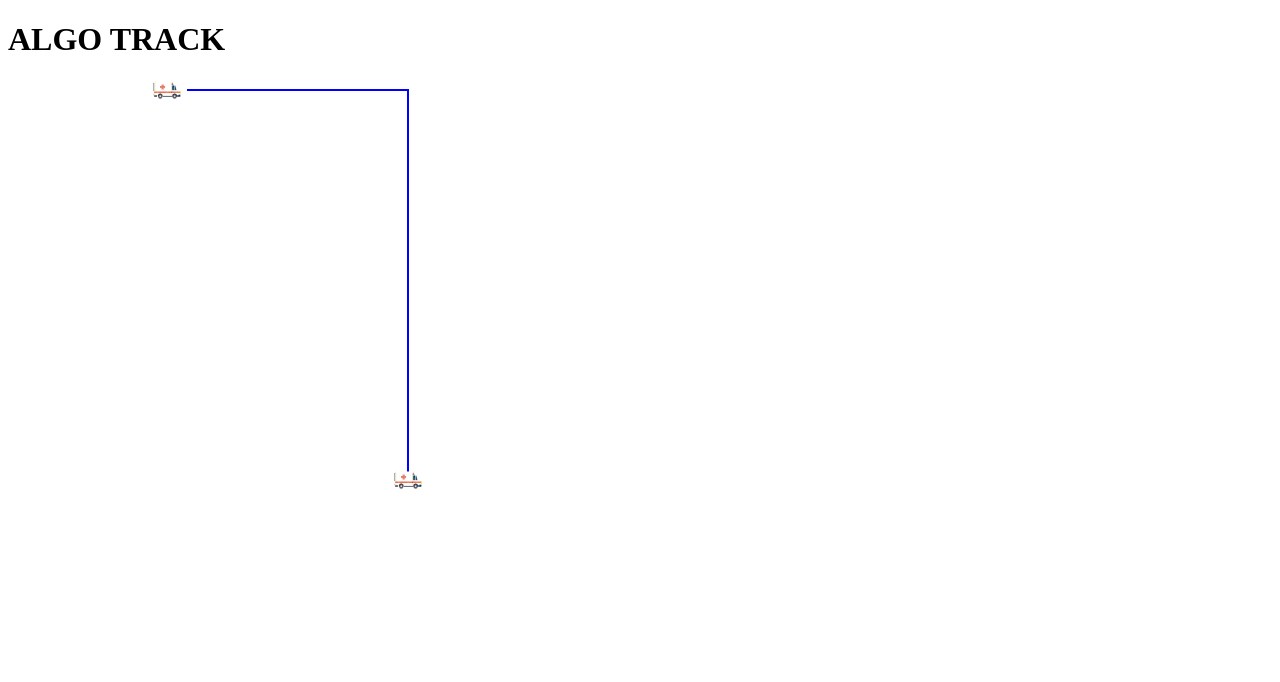
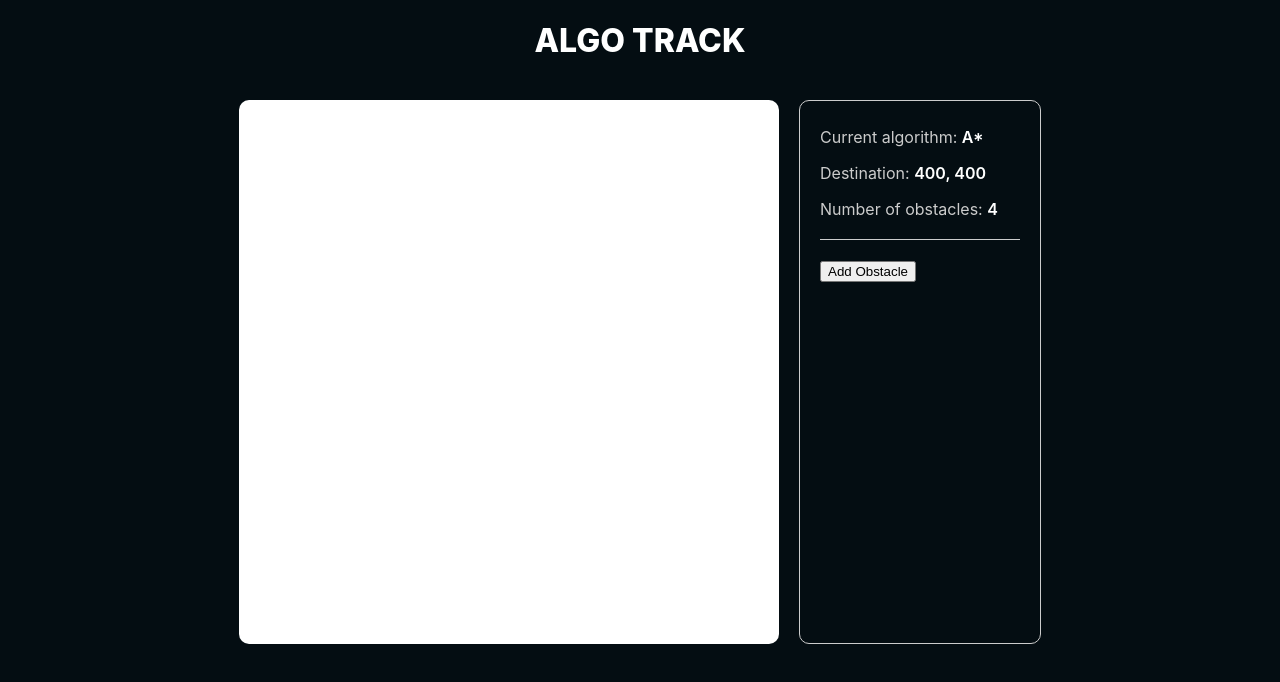
Before and after one commit to diegosalasmartinez/algo-track, a SvelteKit app: page / in a window 1280 px wide. Shown: the top 682 px of the page. Built offline with nearby package versions, Linux system fonts and the light colour scheme.

Commit message:
feat: add setings panel and display destination info

```diff
--- a/src/app.html
+++ b/src/app.html
@@ -10,3 +10,12 @@
 		<div style="display: contents">%sveltekit.body%</div>
 	</body>
 </html>
+
+<style>
+	body {
+		font-family: 'Inter', sans-serif;
+		margin: 0;
+		padding: 0;
+		box-sizing: border-box;
+	}
+</style>
--- a/src/lib/canvas.ts
+++ b/src/lib/canvas.ts
@@ -1,3 +1,4 @@
+import { get, type Writable } from 'svelte/store';
 import { aStar, generateRandomPoint, type Point } from './aStar';
 
 export class Canvas {
@@ -5,7 +6,7 @@ export class Canvas {
 	private canvasWidth: number;
 	private canvasHeight: number;
 	private start: Point = { x: 0, y: 0 };
-	private end: Point = { x: 0, y: 0 };
+	private end: Writable<Point>;
 
 	private path: Point[] = [];
 	private currentStep: number = 0;
@@ -20,18 +21,15 @@ export class Canvas {
 	private destinationWidth: number = 30;
 	private destinationHeight: number = 20;
 
-	constructor(ctx: CanvasRenderingContext2D, width: number, height: number) {
+	constructor(ctx: CanvasRenderingContext2D, width: number, height: number, end: Writable<Point>) {
 		this.ctx = ctx;
 		this.canvasWidth = width;
 		this.canvasHeight = height;
+		this.end = end;
 	}
 
 	setStart(start: Point) {
 		this.start = start;
-	}
-
-	setEnd(end: Point) {
-		this.end = end;
 	}
 
 	setTraveller(traveller: HTMLImageElement, width: number, height: number) {
@@ -59,7 +57,7 @@ export class Canvas {
 	}
 
 	calculatePath(startPoint: Point = this.start) {
-		this.path = aStar(startPoint, this.end);
+		this.path = aStar(startPoint, get(this.end));
 		this.currentStep = 0;
 	}
 
@@ -95,8 +93,8 @@ export class Canvas {
 
 		this.ctx.drawImage(
 			this.destination,
-			this.end.x - this.destinationWidth / 2,
-			this.end.y - this.destinationHeight / 2,
+			get(this.end).x - this.destinationWidth / 2,
+			get(this.end).y - this.destinationHeight / 2,
 			this.destinationWidth,
 			this.destinationHeight
 		);
@@ -137,6 +135,6 @@ export class Canvas {
 	}
 
 	calculateNewEnd() {
-		this.end = generateRandomPoint(this.canvasWidth, this.canvasHeight);
+		this.end.set(generateRandomPoint(this.canvasWidth - 20, this.canvasHeight - 20));
 	}
 }
--- a/src/routes/+page.svelte
+++ b/src/routes/+page.svelte
@@ -2,19 +2,20 @@
 	import { onMount } from 'svelte';
 	import { Canvas } from '$lib/canvas';
 	import { type Point } from '$lib/aStar';
+	import { writable } from 'svelte/store';
+
+	let canvas: Canvas;
+	let end = writable<Point>({ x: 400, y: 400 });
 
 	onMount(() => {
 		const canvasElement = document.getElementById('myCanvas') as HTMLCanvasElement;
 		if (!canvasElement) return;
 		const ctx = canvasElement.getContext('2d') as CanvasRenderingContext2D;
 
-		const canvas = new Canvas(ctx, canvasElement.width, canvasElement.height);
+		canvas = new Canvas(ctx, canvasElement.width, canvasElement.height, end);
 
 		const start: Point = { x: 10, y: 10 };
 		canvas.setStart(start);
-
-		const end: Point = { x: 400, y: 400 };
-		canvas.setEnd(end);
 
 		const traveller = new Image();
 		traveller.src = '/car.png';
@@ -34,12 +35,76 @@
 			};
 		};
 	});
+
+	const addObstacle = () => {
+		if (!canvas) return;
+	};
 </script>
 
-<div id="map">
+<main>
 	<h1>ALGO TRACK</h1>
-	<canvas id="myCanvas" width="500" height="500"></canvas>
-</div>
+	<section>
+		<div class="canvas-drawer">
+			<canvas id="myCanvas" width="500" height="500"></canvas>
+		</div>
+		<div class="settings">
+			<div class="info">
+				<p>Current algorithm: <span>A*</span></p>
+				<p>Destination: <span>{$end.x}, {$end.y}</span></p>
+				<p>Number of obstacles: <span>4</span></p>
+			</div>
+			<div class="divider"></div>
+			<button on:click={addObstacle}>Add Obstacle</button>
+		</div>
+	</section>
+</main>
 
 <style>
+	main {
+		display: flex;
+		height: 100vh;
+		flex: 1;
+		margin: 0;
+		padding: 0;
+		flex-direction: column;
+		align-items: center;
+		background-color: #040d12;
+		color: white;
+	}
+
+	h1 {
+		margin-bottom: 40px;
+		font-weight: 800;
+	}
+
+	section {
+		display: flex;
+		gap: 20px;
+	}
+
+	.canvas-drawer {
+		background-color: white;
+		border-radius: 10px;
+		padding: 20px;
+	}
+
+	.settings {
+		border: 1px solid #ccc;
+		border-radius: 10px;
+		padding: 10px 20px;
+		color: #ccc;
+		min-width: 200px;
+	}
+
+	.settings span {
+		color: white;
+		font-weight: 600;
+	}
+
+	.divider {
+		width: 100%;
+		height: 1px;
+		background-color: #ccc;
+		margin: 20px 0;
+	}
 </style>
```
